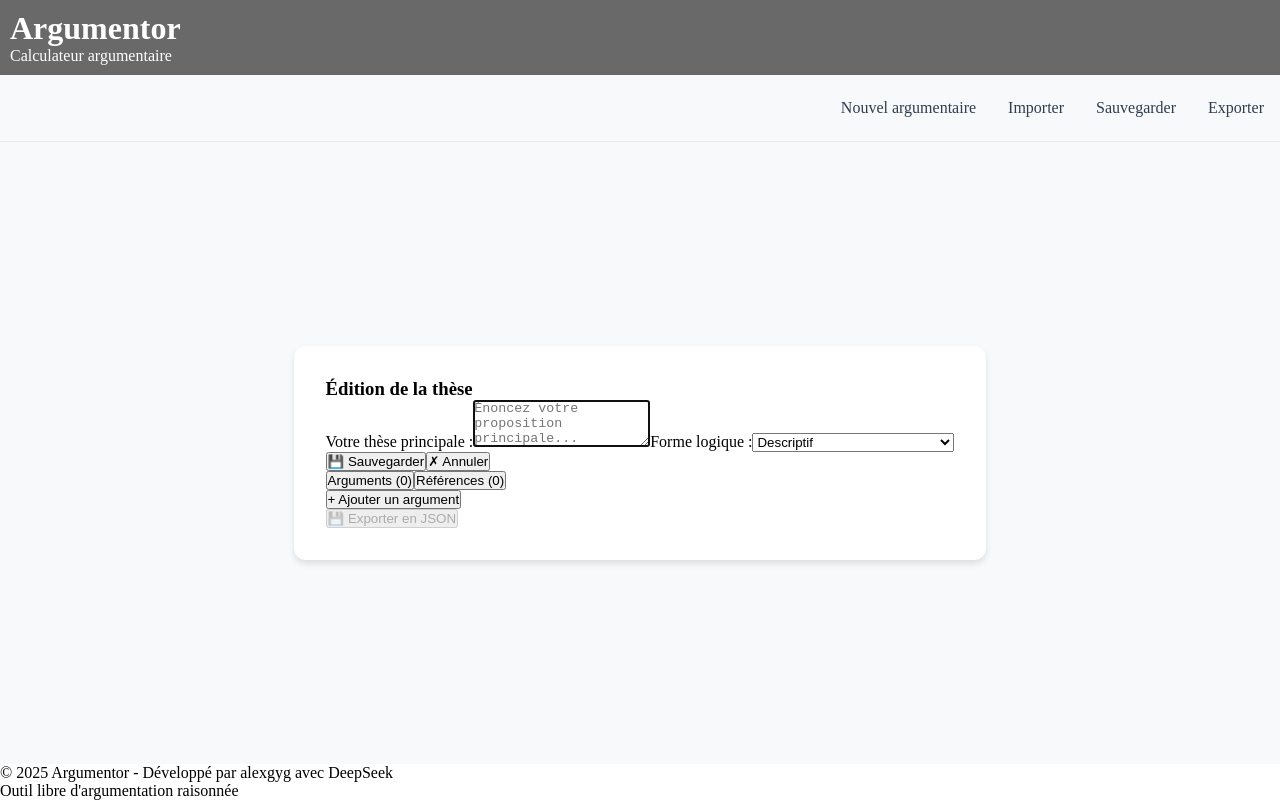
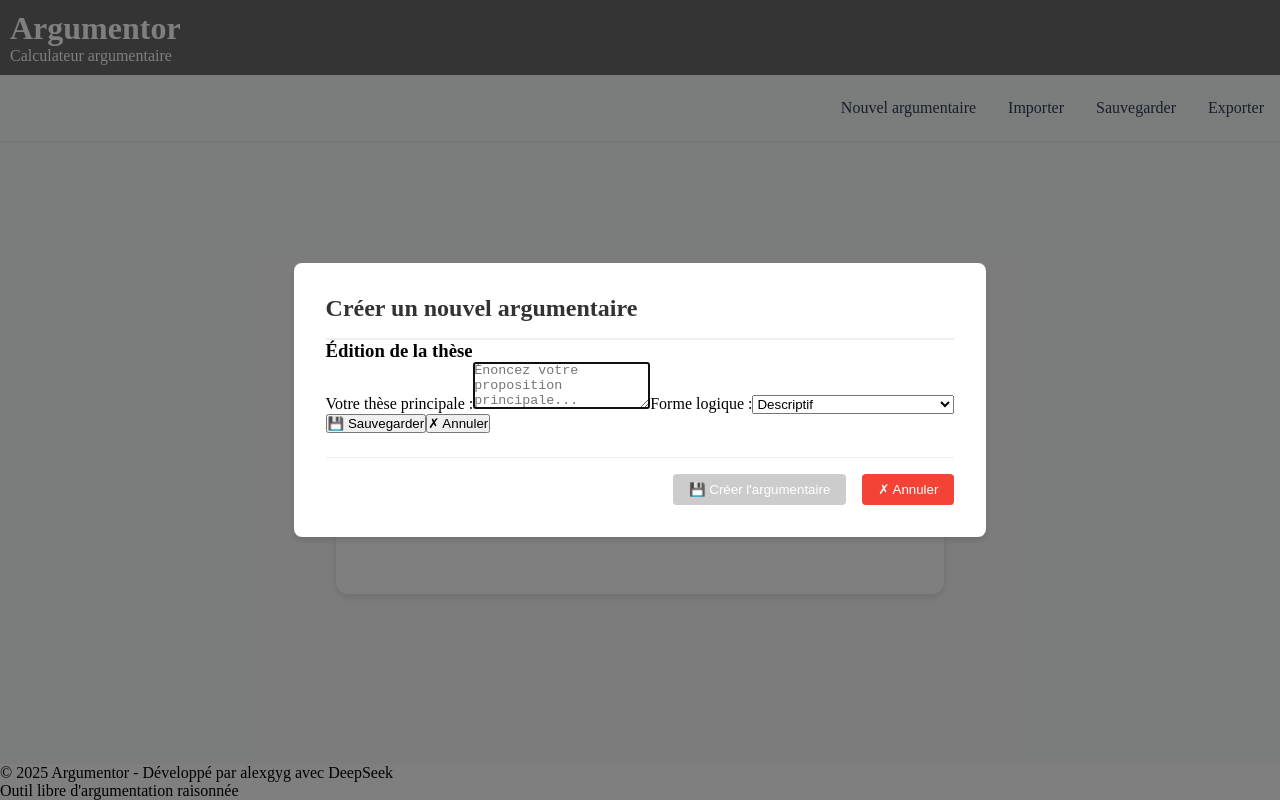
Before and after one commit to Alexgyg-pro/argumentor, a React (Vite) app: page / in a window 1280 px wide. Both pictures are taken after a click on the button "📝 Nouveau". Built offline with nearby package versions, Linux system fonts and the light colour scheme.

Commit message:
feat: add dedicated modal for new argumentaire creation
- Create NewArgumentaireModal component with overlay and styling
- Replace direct navigation with modal workflow
- Maintain existing ThesisEditor functionality in modal context
- Improve user experience with proper creation flow

```diff
--- a/src/App.jsx
+++ b/src/App.jsx
@@ -1,4 +1,5 @@
 // App.jsx
+import { useState } from "react";
 import "./App.module.css";
 import { useArgumentaire } from "./hooks/useArgumentaire";
 import { ChoiceScreen } from "./components/ChoiceScreen";
@@ -8,12 +9,27 @@ import { Menu } from "./components/layout/Menu";
 import { Footer } from "./components/layout/Footer"; // ← À créer
 import "./index.css";
 import styles from "./App.module.css";
+import { NewArgumentaireModal } from "./components/common/NewArgumentaireModal";
 
 function App() {
   const argumentaire = useArgumentaire();
+  const [showNewModal, setShowNewModal] = useState(false);
 
-  console.log("🔍 App - currentMode:", argumentaire.currentMode);
-  console.log("🔍 argumentaire object:", Object.keys(argumentaire));
+  const handleNewWithModal = () => {
+    setShowNewModal(true);
+  };
+
+  const handleModalSave = (newThesis) => {
+    argumentaire.handleThesisChange(newThesis);
+    argumentaire.setCurrentMode("editing");
+    argumentaire.setIsNewThesis(true);
+    setShowNewModal(false);
+  };
+
+  const handleModalCancel = () => {
+    setShowNewModal(false);
+  };
+
   return (
     <div className={styles.app}>
       <Header />
@@ -21,21 +37,26 @@ function App() {
 
       <main className={styles.main}>
         <div className={styles.contentContainer}>
-          {/* Choix ou édition */}
           {argumentaire.currentMode === "choice" ? (
-            <ChoiceScreen {...argumentaire} />
+            <ChoiceScreen
+              handleNew={handleNewWithModal} // ← Nouvelle fonction
+              handleImport={argumentaire.handleImport}
+              fileInputRef={argumentaire.fileInputRef}
+            />
           ) : (
-            <EditingScreen
-              {...argumentaire}
-              isNewThesis={argumentaire.isNewThesis}
-            />
+            <EditingScreen {...argumentaire} />
           )}
         </div>
       </main>
 
       <Footer />
+
+      <NewArgumentaireModal
+        isOpen={showNewModal}
+        onSave={handleModalSave}
+        onCancel={handleModalCancel}
+      />
     </div>
   );
 }
-
 export default App;
--- /dev/null
+++ b/src/components/common/NewArgumentaireModal.jsx
@@ -0,0 +1,49 @@
+// src/components/common/NewArgumentaireModal.jsx
+import { useState } from "react";
+import { ThesisEditor } from "../thesis/ThesisEditor";
+import styles from "./NewArgumentaireModal.module.css";
+
+export function NewArgumentaireModal({ isOpen, onSave, onCancel }) {
+  const [localThesis, setLocalThesis] = useState({
+    text: "",
+    forma: "descriptif",
+  });
+
+  if (!isOpen) return null;
+
+  const handleCreate = () => {
+    if (!localThesis.text.trim()) {
+      alert("Veuillez saisir une thèse");
+      return;
+    }
+    onSave(localThesis);
+  };
+
+  return (
+    <div className={styles.modalOverlay}>
+      <div className={styles.modalContent}>
+        <h2 className={styles.modalTitle}>Créer un nouvel argumentaire</h2>
+
+        <ThesisEditor
+          thesis={localThesis}
+          onThesisChange={setLocalThesis}
+          onCancel={onCancel}
+          isNewThesis={true}
+        />
+
+        <div className={styles.modalActions}>
+          <button
+            onClick={handleCreate}
+            className={styles.primaryButton}
+            disabled={!localThesis.text.trim()}
+          >
+            💾 Créer l'argumentaire
+          </button>
+          <button onClick={onCancel} className={styles.secondaryButton}>
+            ✗ Annuler
+          </button>
+        </div>
+      </div>
+    </div>
+  );
+}
--- /dev/null
+++ b/src/components/common/NewArgumentaireModal.module.css
@@ -0,0 +1,63 @@
+/* src/components/common/NewArgumentaireModal.module.css */
+.modalOverlay {
+  position: fixed;
+  top: 0;
+  left: 0;
+  right: 0;
+  bottom: 0;
+  background-color: rgba(0, 0, 0, 0.5);
+  display: flex;
+  justify-content: center;
+  align-items: center;
+  z-index: 1000;
+}
+
+.modalContent {
+  background: white;
+  padding: 2rem;
+  border-radius: 8px;
+  box-shadow: 0 4px 6px rgba(0, 0, 0, 0.1);
+  min-width: 500px;
+  max-width: 90vw;
+  max-height: 90vh;
+  overflow-y: auto;
+}
+
+.modalTitle {
+  margin-top: 0;
+  color: #333;
+  border-bottom: 2px solid #eee;
+  padding-bottom: 1rem;
+}
+
+.modalActions {
+  display: flex;
+  gap: 1rem;
+  justify-content: flex-end;
+  margin-top: 1.5rem;
+  padding-top: 1rem;
+  border-top: 1px solid #eee;
+}
+
+.primaryButton {
+  background-color: #4caf50;
+  color: white;
+  padding: 0.5rem 1rem;
+  border: none;
+  border-radius: 4px;
+  cursor: pointer;
+}
+
+.primaryButton:disabled {
+  background-color: #cccccc;
+  cursor: not-allowed;
+}
+
+.secondaryButton {
+  background-color: #f44336;
+  color: white;
+  padding: 0.5rem 1rem;
+  border: none;
+  border-radius: 4px;
+  cursor: pointer;
+}
--- a/src/hooks/useArgumentaire.js
+++ b/src/hooks/useArgumentaire.js
@@ -107,13 +107,13 @@ export function useArgumentaire() {
   };
 
   // GESTIONNAIRES D'ÉVÉNEMENTS
-  const handleNew = () => {
-    setThesis({ text: "", forma: "descriptif" });
-    setArgumentTree({ id: "root", text: "", causa: null, children: [] });
-    setIsDirty(false);
-    setCurrentMode("editing");
-    setIsNewThesis(true);
-  };
+  // const handleNew = () => {
+  //   setThesis({ text: "", forma: "descriptif" });
+  //   setArgumentTree({ id: "root", text: "", causa: null, children: [] });
+  //   setIsDirty(false);
+  //   setCurrentMode("editing");
+  //   setIsNewThesis(true);
+  // };
 
   // Remplacer la gestion fichier actuelle par le hook
   const { fileInputRef, handleImportInit, handleFileChange } = useFileImport(
@@ -368,7 +368,7 @@ export function useArgumentaire() {
     thesis,
     argumentTree,
     fileInputRef,
-    handleNew,
+    // handleNew,
     handleImportInit,
     handleFileChange,
     handleNavigateAway,
```
